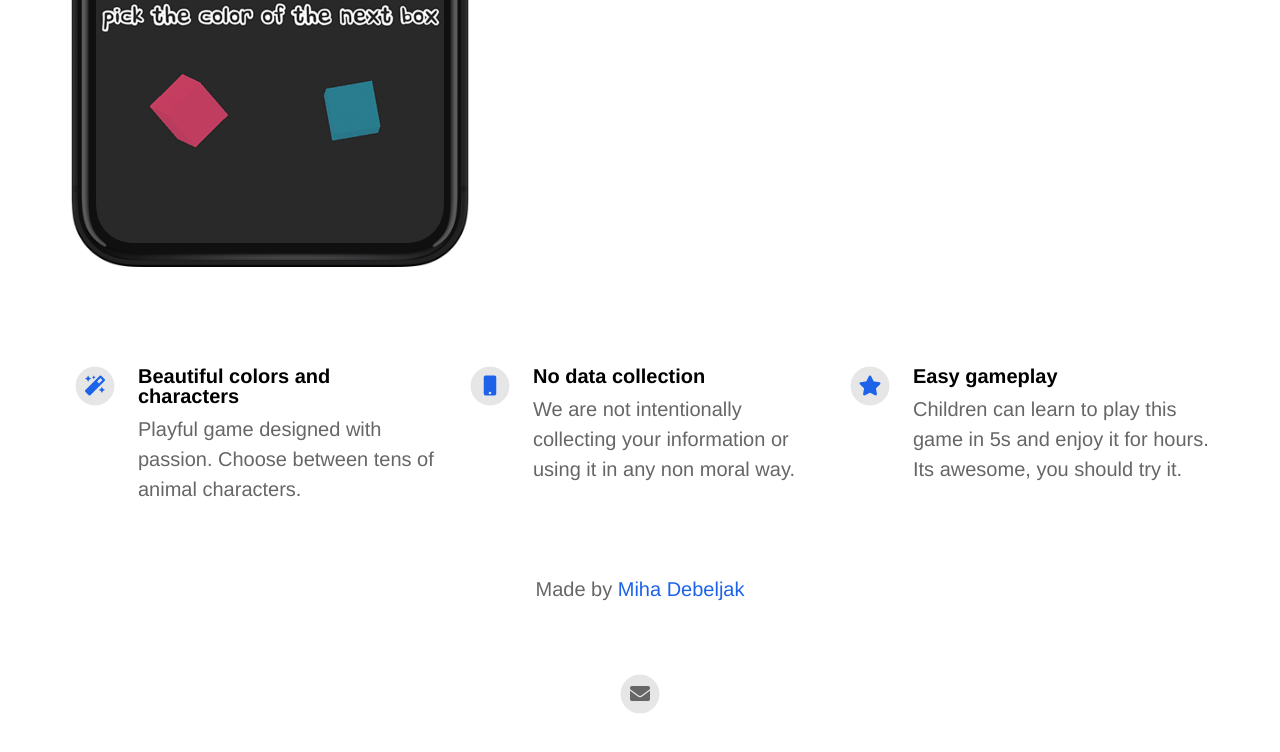
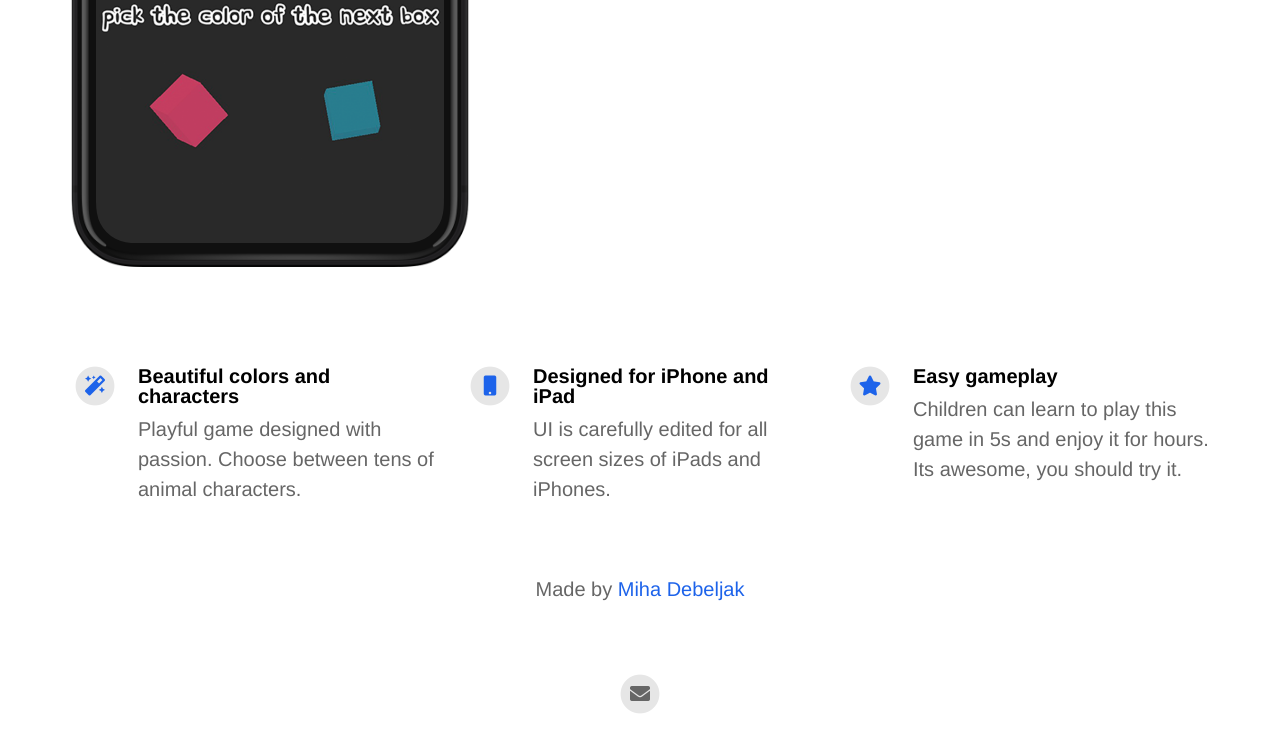
Before and after one commit to emilbaehr/automatic-app-landing-page, a Jekyll site: the page built from index.html, in a window 1280 px wide and 900 px high, scrolled down 602 px, cut to the strip 116-868 px from the top of the window. Built offline with Jekyll 4.4.1, drawn with Linux system fonts in a browser that asks for light colours; nearby versions of some CDN libraries.

Commit message:
Update _config.yml

```diff
--- a/_config.yml
+++ b/_config.yml
@@ -38,8 +38,8 @@ features                                  :
     description                           : Playful game designed with passion. Choose between tens of animal characters.
     fontawesome_icon_name                 : magic
 
-  - title                                 : No data collection
-    description                           : We are not intentionally collecting your information or using it in any non moral way.
+  - title                                 : Designed for iPhone and iPad
+    description                           : UI is carefully edited for all screen sizes of iPads and iPhones.
     fontawesome_icon_name                 : mobile
 
   - title                                 : Easy gameplay
```
